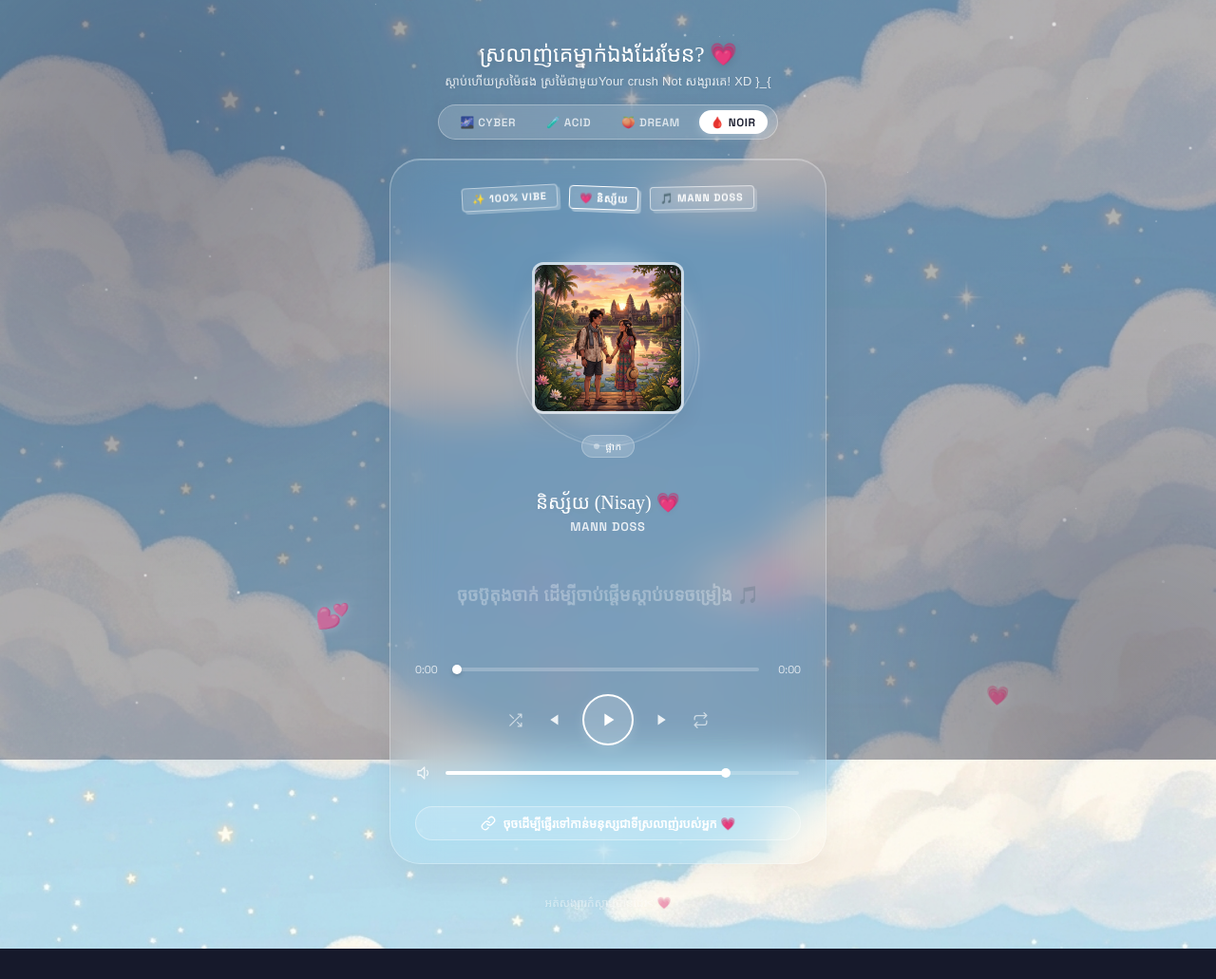
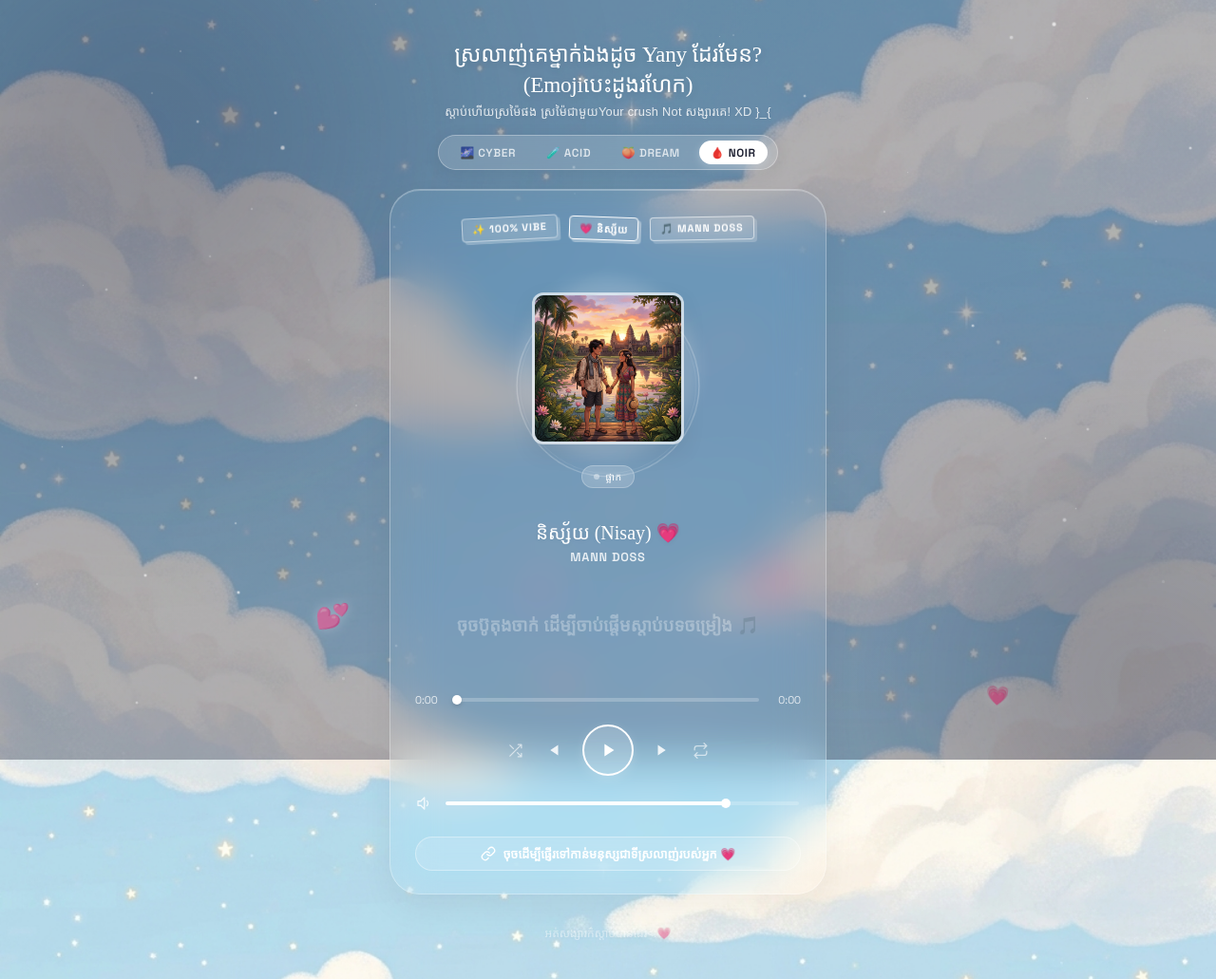
Before and after one commit to yanyHakDevUp/Nisay, a website: page index.html in a window 1280 px wide. Shown: the whole page at 95% size. Before the commit the page ends 999 px from the top, so only its background shows below. Drawn offline with Linux system fonts and the light colour scheme; no server answers; a web font is replaced by a local one.

```diff
--- a/index.html
+++ b/index.html
@@ -3,7 +3,7 @@
 <head>
 <meta charset="UTF-8" />
 <meta name="viewport" content="width=device-width, initial-scale=1.0, viewport-fit=cover" />
-<title>ស្រលាញ់គេម្នាក់ឯងដែរមែន? 💗</title>
+<title>ស្រលាញ់គេម្នាក់ឯងដូច Yanyដែរមែន? (Emojiបេះដូងរហែក)</title>
 <meta name="description" content="ស្តាប់បទចម្រៀងស្នេហ៍ខ្មែរ ជាមួយអក្សរចម្រៀងបទចម្រៀងបែបខារ៉ាអូខេ — ស្រលាញ់គេម្នាក់ឯងដែរមែន?" />
 
 <!-- Fonts: Moul for romantic Khmer display, Battambang for Khmer body/lyrics, Poppins for UI -->
@@ -38,7 +38,7 @@
   <main class="app" id="app">
 
     <header class="app__header">
-      <h1 class="app__title">ស្រលាញ់គេម្នាក់ឯងដែរមែន? <span class="heart-emoji">💗</span></h1>
+      <h1 class="app__title">ស្រលាញ់គេម្នាក់ឯងដូច Yany ដែរមែន? <span class="heart-emoji">(Emojiបេះដូងរហែក)</span></h1>
       <p class="app__subtitle">ស្តាប់ហើយស្រម៉ៃផង ស្រម៉ៃជាមួយYour crush Not សង្សារគេ! XD }_{</p>
     </header>
 
```
